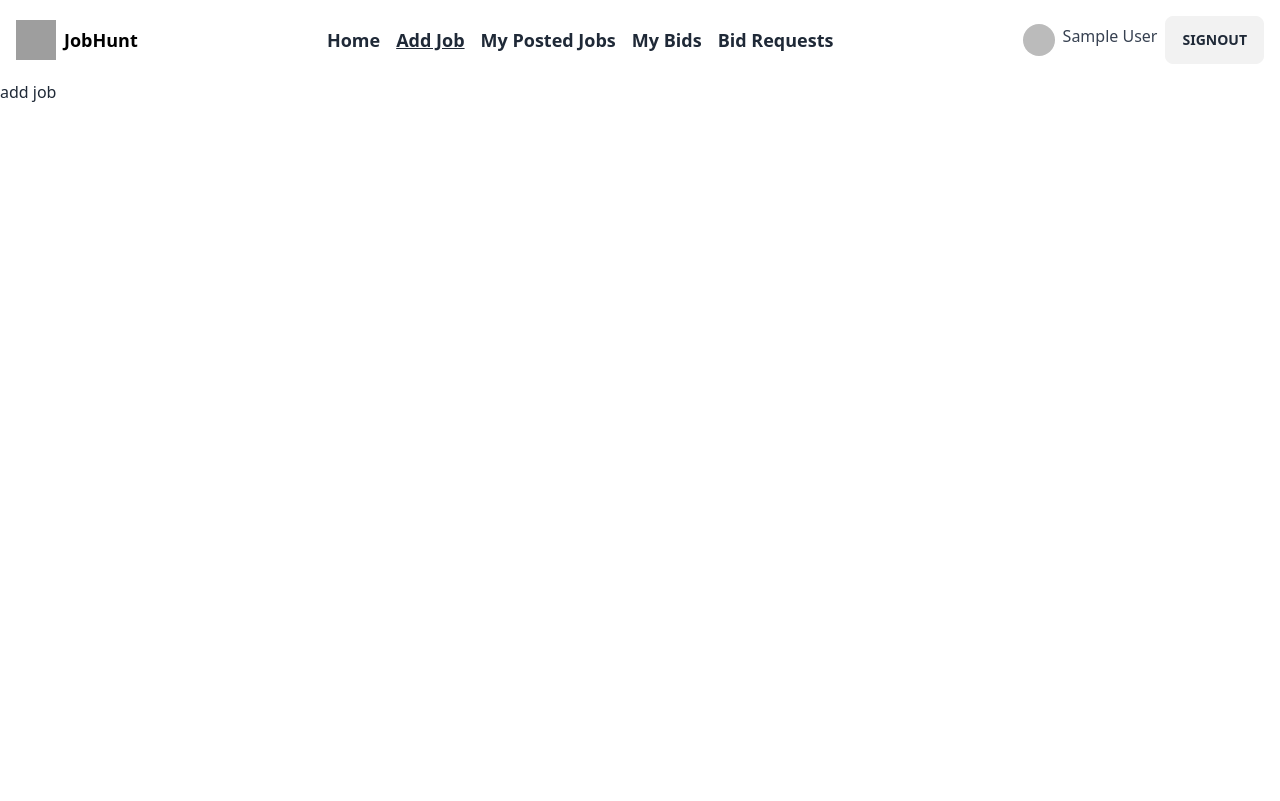
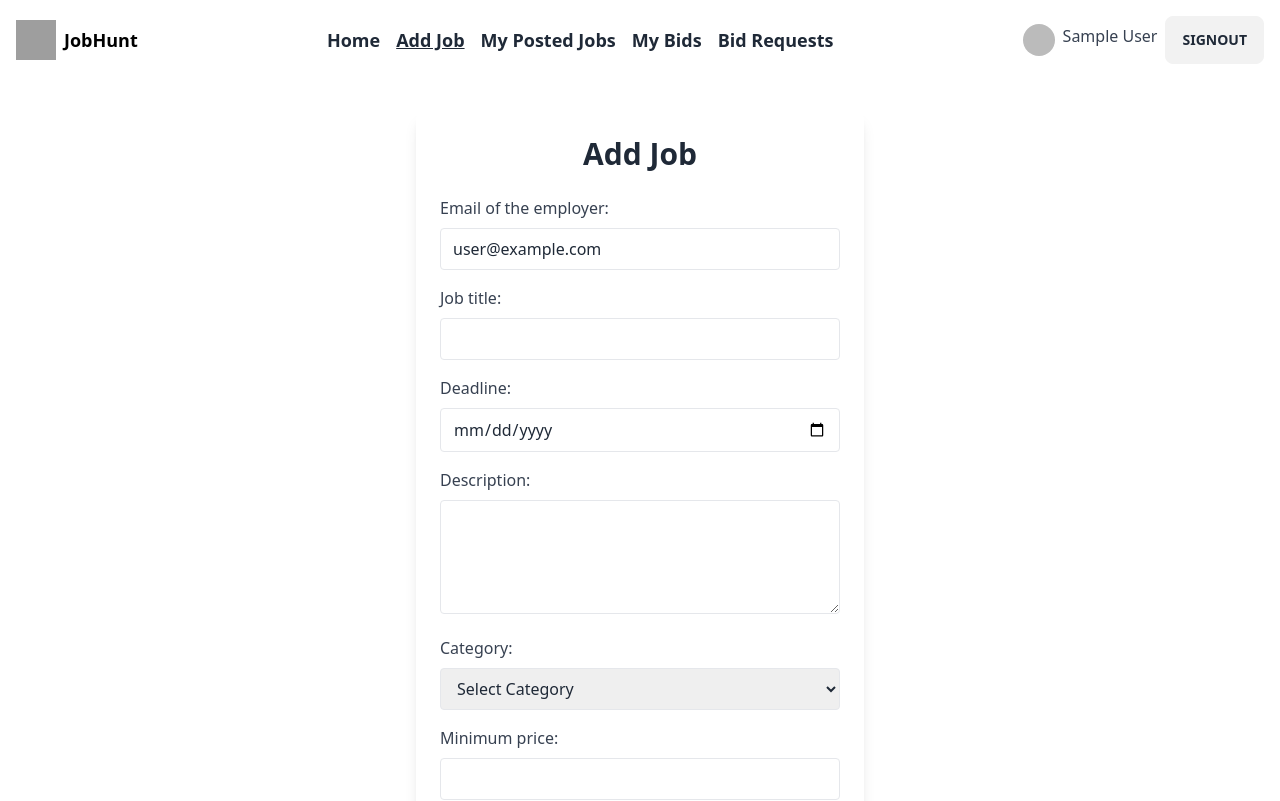
Before and after one commit to IsrakUAP/jobhunt-client-side, a React (Vite) app: page /addJob in a window 1280 px wide. Shown: the top 801 px of the page. Built offline with nearby package versions, Linux system fonts and the light colour scheme; no server answers; sample sign-in values are in the browser's storage; grey boxes are pictures that could not be loaded.

Commit message:
add job page created to post job and this data will store in server side database

```diff
--- a/package.json
+++ b/package.json
@@ -14,6 +14,7 @@
     "localforage": "^1.10.0",
     "match-sorter": "^6.3.1",
     "react": "^18.2.0",
+    "react-circular-progressbar": "^2.1.0",
     "react-dom": "^18.2.0",
     "react-router-dom": "^6.18.0",
     "react-tabs": "^6.0.2",
--- a/src/Pages/AddJob/AddJob.jsx
+++ b/src/Pages/AddJob/AddJob.jsx
@@ -1,9 +1,153 @@
-
+import React, { useState, useContext } from "react";
+import { AuthContext } from "../../components/AuthProvider";
+import swal from "sweetalert";
 
 const AddJob = () => {
+    const [jobData, setJobData] = useState({
+        email: "",
+        title: "",
+        deadline: "",
+        shortDescription: "",
+        category: "",
+        minPrice: "",
+        maxPrice: ""
+    });
+
+    const { user } = useContext(AuthContext);
+
+    const handleInputChange = (e) => {
+        const { name, value } = e.target;
+        setJobData({ ...jobData, [name]: value });
+    };
+
+    const handleSubmit = (e) => {
+        e.preventDefault();
+        const form = e.target;
+        const email = form.email.value;
+        const title = form.title.value;
+        const deadline = form.deadline.value;
+        const shortDescription = form.shortDescription.value;
+        const category = form.category.value;
+        const minPrice = form.minPrice.value;
+        const maxPrice = form.maxPrice.value;
+
+        const newJob = { email, title, deadline, shortDescription, category, minPrice, maxPrice };
+        console.log(newJob);
+
+        fetch('http://localhost:5000/category',{
+            method:'POST',
+            headers: {
+                'content-type': 'application/json'
+            },
+            body: JSON.stringify(newJob)
+        })
+        .then(res => res.json())
+        .then (data => {
+            console.log(data);
+            if(data.insertedId){
+                swal("Good job!", "successful added Job", "success");
+            }
+        })
+
+        setJobData({
+            email: "",
+            title: "",
+            deadline: "",
+            shortDescription: "",
+            category: "",
+            minPrice: "",
+            maxPrice: ""
+        });
+    };
+
     return (
-        <div>
-            add job
+        <div className="container mx-auto mt-8 p-6 bg-white rounded-lg shadow-lg max-w-md">
+            <h2 className="text-3xl font-bold mb-6 text-center">Add Job</h2>
+            <form onSubmit={handleSubmit}>
+                <div className="mb-4">
+                    <label className="block text-gray-700 mb-2">Email of the employer:</label>
+                    <input
+                        type="email"
+                        className="form-input w-full rounded border py-2 px-3"
+                        name="email"
+                        value={user.email}
+                        readOnly
+                    />
+                </div>
+                <div className="mb-4">
+                    <label className="block text-gray-700 mb-2">Job title:</label>
+                    <input
+                        type="text"
+                        className="form-input w-full rounded border py-2 px-3"
+                        name="title"
+                        value={jobData.title}
+                        onChange={handleInputChange}
+                        required
+                    />
+                </div>
+                <div className="mb-4">
+                    <label className="block text-gray-700 mb-2">Deadline:</label>
+                    <input
+                        type="date"
+                        className="form-input w-full rounded border py-2 px-3"
+                        name="deadline"
+                        value={jobData.deadline}
+                        onChange={handleInputChange}
+                        required
+                    />
+                </div>
+                <div className="mb-4">
+                    <label className="block text-gray-700 mb-2">Description:</label>
+                    <textarea
+                        className="form-textarea w-full rounded border py-2 px-3"
+                        rows="4"
+                        name="description"
+                        value={jobData.description}
+                        onChange={handleInputChange}
+                        required
+                    ></textarea>
+                </div>
+                <div className="mb-4">
+                    <label className="block text-gray-700 mb-2">Category:</label>
+                    <select
+                        className="form-select w-full rounded border py-2 px-3"
+                        name="category"
+                        value={jobData.category}
+                        onChange={handleInputChange}
+                        required
+                    >
+                        <option value="">Select Category</option>
+                        <option value="web development">Web Development</option>
+                        <option value="digital marketing">Digital Marketing</option>
+                        <option value="graphics design">Graphics Design</option>
+                    </select>
+                </div>
+                <div className="mb-4">
+                    <label className="block text-gray-700 mb-2">Minimum price:</label>
+                    <input
+                        type="number"
+                        className="form-input w-full rounded border py-2 px-3"
+                        name="minPrice"
+                        value={jobData.minPrice}
+                        onChange={handleInputChange}
+                        required
+                    />
+                </div>
+                <div className="mb-6">
+                    <label className="block text-gray-700 mb-2">Maximum price:</label>
+                    <input
+                        type="number"
+                        className="form-input w-full rounded border py-2 px-3"
+                        name="maxPrice"
+                        value={jobData.maxPrice}
+                        onChange={handleInputChange}
+                        required
+                    />
+                </div>
+                <button type="submit" className="bg-green-500 text-white py-2 px-4 rounded hover:bg-green-600 focus:outline-none focus:ring focus:ring-green-200">
+                    Add Job
+                </button>
+            </form>
         </div>
     );
 };
--- /dev/null
+++ b/src/Pages/BidRequests/BidRequests.jsx
@@ -0,0 +1,11 @@
+
+
+const BidRequests = () => {
+    return (
+        <div>
+            bidreq
+        </div>
+    );
+};
+
+export default BidRequests;
--- a/src/Pages/Home/JobCategory/JobCategory.jsx
+++ b/src/Pages/Home/JobCategory/JobCategory.jsx
@@ -27,7 +27,6 @@ const JobCategory = () => {
           <div className="grid grid-cols-1 md:grid-cols-2 lg:grid-cols-3 gap-6 mt-4">
             {jobs
               .filter((job) => job.category === "web development")
-              .slice(0, 4)
               .map((job) => (
                 <div key={job._id} className="bg-white rounded shadow-lg p-6">
                   <h2 className="text-xl font-bold mb-2">{job.title}</h2>
@@ -46,7 +45,6 @@ const JobCategory = () => {
           <div className="grid grid-cols-1 md:grid-cols-2 lg:grid-cols-3 gap-6 mt-4">
             {jobs
               .filter((job) => job.category === "digital marketing")
-              .slice(0, 4)
               .map((job) => (
                 <div key={job._id} className="bg-white rounded shadow-lg p-6">
                   <h2 className="text-xl font-bold mb-2">{job.title}</h2>
@@ -65,7 +63,6 @@ const JobCategory = () => {
           <div className="grid grid-cols-1 md:grid-cols-2 lg:grid-cols-3 gap-6 mt-4">
             {jobs
               .filter((job) => job.category === "graphics design")
-              .slice(0, 4)
               .map((job) => (
                 <div key={job._id} className="bg-white rounded shadow-lg p-6">
                   <h2 className="text-xl font-bold mb-2">{job.title}</h2>
--- a/src/Pages/JobDetails/JobDetails.jsx
+++ b/src/Pages/JobDetails/JobDetails.jsx
@@ -6,7 +6,7 @@ import swal from "sweetalert";
 
 const JobDetails = () => {
     const job = useLoaderData();
-    const { minPrice, maxPrice, deadline, title, shortDescription } = job;
+    const { minPrice, maxPrice, deadline, title, shortDescription,email } = job;
     const { user } = useContext(AuthContext);
 
     const [bidAmount, setBidAmount] = useState(minPrice);
@@ -72,10 +72,10 @@ const JobDetails = () => {
                 </div>
                 <div className="mb-4">
                     <label className="block font-bold text-gray-700 mb-1">The job owner Email:</label>
-                    <input type="email" name="ownerEmail" className="form-input mt-1 block w-full" value={job.buyerEmail} readOnly />
+                    <input type="email" name="ownerEmail" className="form-input mt-1 block w-full" value={email} readOnly />
                 </div>
                 <button type="submit" className="bg-green-500 text-white py-2 px-4 rounded disabled:opacity-50 w-full"
-                    disabled={user.email === job.buyerEmail}>
+                    disabled={user.email === email}>
                     Bid on the project
                 </button>
             </form>
--- a/src/Pages/MyBids/MyBids.jsx
+++ b/src/Pages/MyBids/MyBids.jsx
@@ -17,7 +17,6 @@ const MyBids = () => {
     }, [user.email]);
 
     const handleCompleteBid = (bidId) => {
-
 
     };
 
```
Also changed, not shown: src/Routes/Routes.jsx (+6 -1 lines), 1 other file (tests, documents, lock files or other folders).
